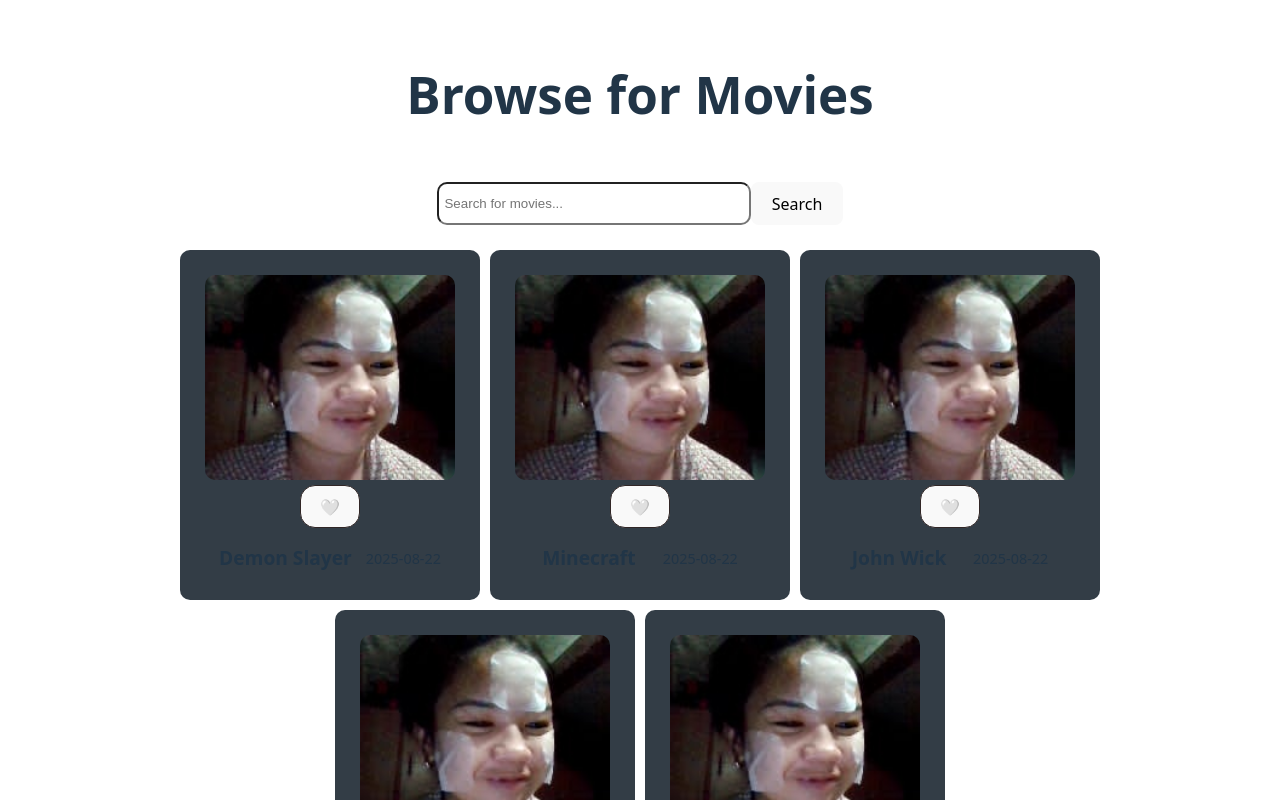
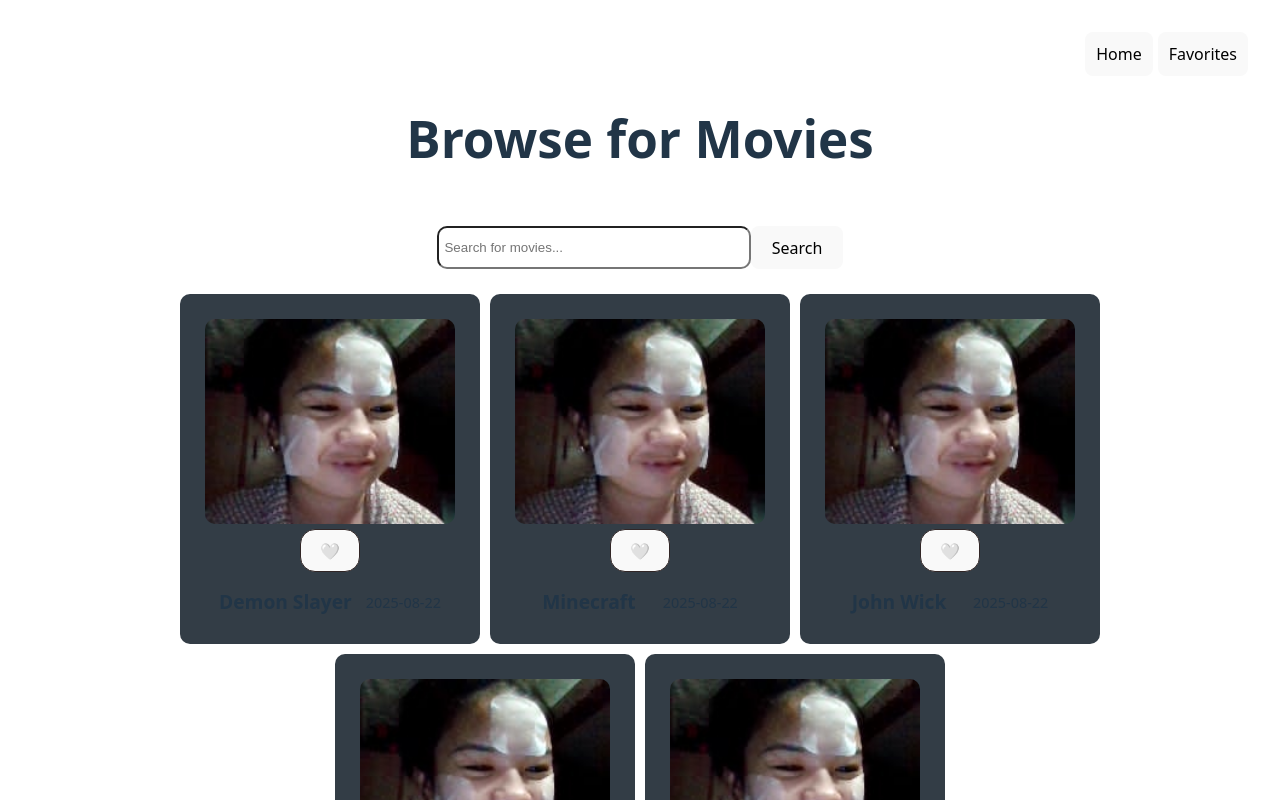
Before and after one commit to ashux-abo/React-Movie, a React (Vite) app in the folder frontend/: page / in a window 1280 px wide. Shown: the top 800 px of the page. Built offline with nearby package versions, Linux system fonts and the light colour scheme.

Commit message:
Add navigation buttons to Favorites and Home pages; enhance button styling

```diff
--- /dev/null
+++ b/frontend/src/components/CustomButton.tsx
@@ -0,0 +1,21 @@
+import React from "react"
+import styles from './custom-btn.module.css'
+
+type ButtonProps = {
+    title: string;
+    onPress?:() => void;
+}
+
+
+const Button = ({title, onPress}: ButtonProps) =>{
+    return(
+        <div className={styles.container}>
+            <button
+            className={styles.button}
+            type="button"
+            onClick={onPress}>{title}</button>
+        </div>
+    )
+}
+
+export default Button
--- /dev/null
+++ b/frontend/src/components/custom-btn.module.css
@@ -0,0 +1,8 @@
+.container{
+    display: flex;
+    justify-content: center;
+    align-items: center;
+}
+.button{
+    padding: 10px;
+}
--- a/frontend/src/components/home.css
+++ b/frontend/src/components/home.css
@@ -25,3 +25,9 @@
     flex-wrap: wrap;
     gap: 10px;
 }
+.navbar{
+    display: flex;
+    justify-content: flex-end;
+    align-content: center;
+    gap: 5px
+}
--- a/frontend/src/pages/Favorites.tsx
+++ b/frontend/src/pages/Favorites.tsx
@@ -1,9 +1,27 @@
-function Favorites(){
-    return(
-        <div className="no-favorites">
-            <h2>No favorites movie yet.</h2>
-            <p>Start adding to your library now.</p>
-        </div>
+import React from "react"
+import CustomButton from '../components/CustomButton'
+import { useNavigate } from "react-router-dom"
+import '../components/home.css'
+
+
+function Favorites() {
+    const navigate = useNavigate();
+
+    const navigateHome = () => {
+        navigate('/')
+    }
+    return (
+        <>
+            <div className="navbar">
+                <CustomButton title="Home" onPress={navigateHome} />
+                <CustomButton title="Favorites" />
+            </div>
+            <div className="no-favorites">
+                <h2>No favorites movie yet.</h2>
+                <p>Start adding to your library now.</p>
+            </div>
+        </>
+
     )
 }
 
--- a/frontend/src/pages/Home.tsx
+++ b/frontend/src/pages/Home.tsx
@@ -1,6 +1,8 @@
 import MovieCard from "../components/MovieCard"
 import { useState } from "react";
 import '../components/home.css'
+import CustomButton from '../components/CustomButton'
+import { useNavigate } from "react-router-dom";
 
 function Home() {
     const movies = [
@@ -11,6 +13,7 @@ function Home() {
         { id: 5, title: 'Superman', releaseDate: '2025-08-22', poster: './babi.jpg' },
     ]
 
+    const navigate = useNavigate();
     const [searchQuery, setSearchQuery] = useState("");
 
     const handleSearch = (e: React.FormEvent<HTMLFormElement>) => {
@@ -18,12 +21,18 @@ function Home() {
         alert(searchQuery);
     }
 
-    const filteredMovies = movies.filter(movie =>{
-        return movie.title.toLowerCase().startsWith(searchQuery.toLowerCase().trim())
-    })
+    const navigateFavorites = () =>{
+        navigate('./favorites')
+    }
+
+
 
     return (
         <>
+            <div className="navbar">
+                <CustomButton title="Home"/>
+                <CustomButton title="Favorites" onPress={navigateFavorites}/>
+            </div>
             <h1>Browse for Movies</h1>
             <form onSubmit={handleSearch} className='search-form'>
                 <input
```
